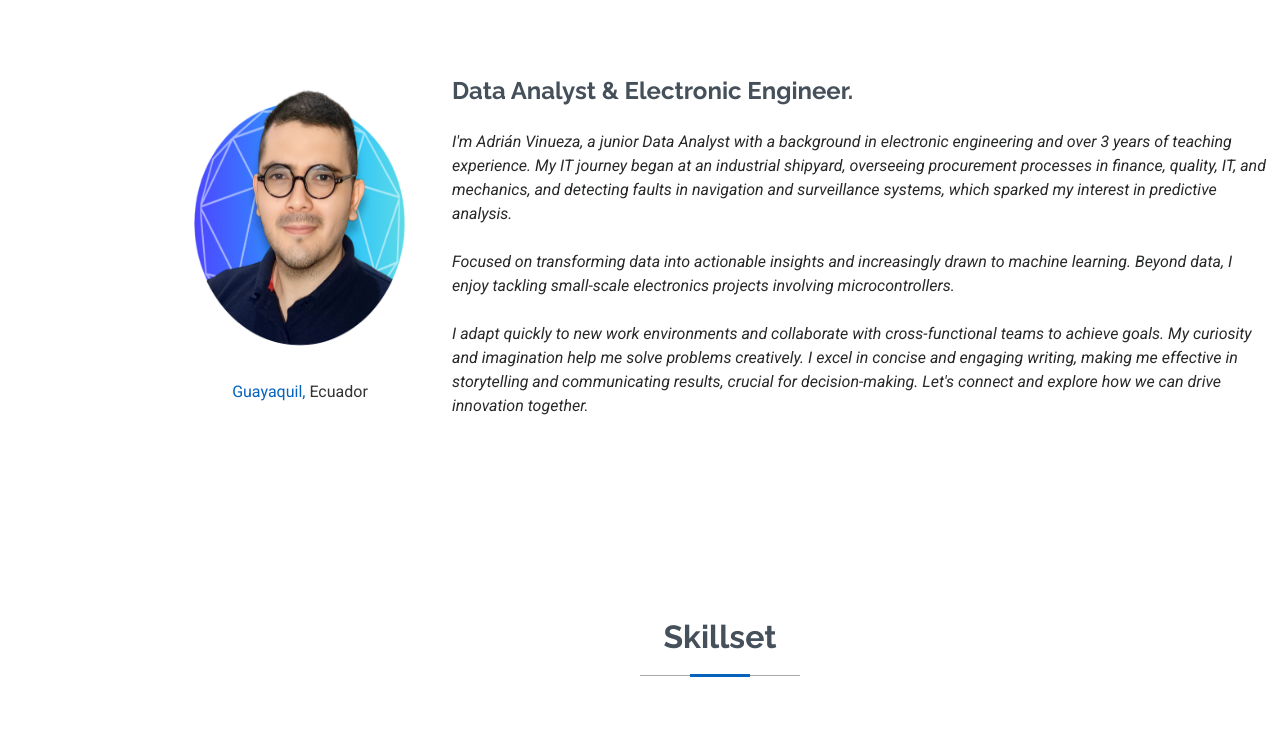
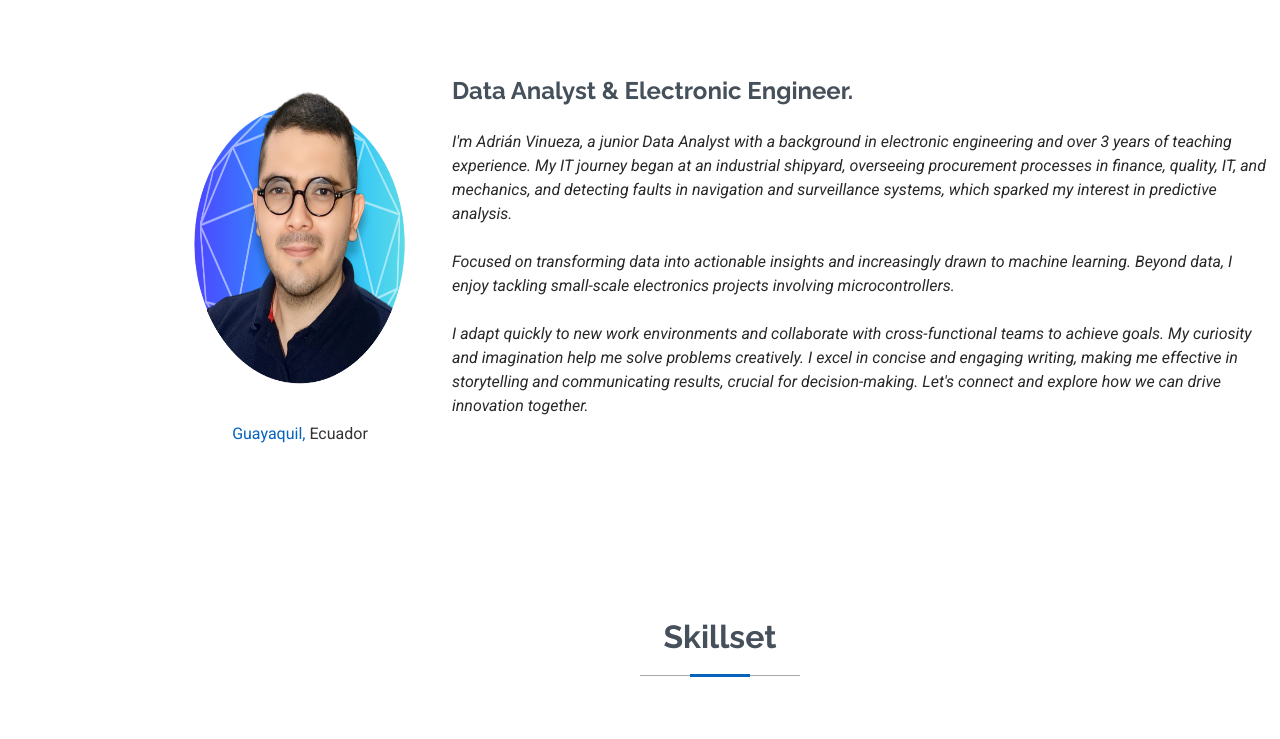
Before and after one commit to ScinDBad/scindbad.github.io, a plain HTML site: page index.html in a window 1280 px wide. Shown: the part 921-1660 px from the top of the page. Drawn offline with nearby package versions, Linux system fonts and the light colour scheme.

Commit message:
edit profile pic size

```diff
--- a/index.html
+++ b/index.html
@@ -97,7 +97,7 @@
 
         <div class="row gy-4 justify-content-center">
           <div class="col-lg-3 text-center">
-            <img src="assets/img/new_profile_pic_web.png" class="img-fluid" alt="" style="height: 70%;">
+            <img src="assets/img/new_profile_pic_web.png" class="img-fluid" alt="" style="height: 80%;">
             <p class="mt-2" style="color: #0563BF;">Guayaquil, <span style="color: #333;">Ecuador</span></p>
           </div>
 
```
